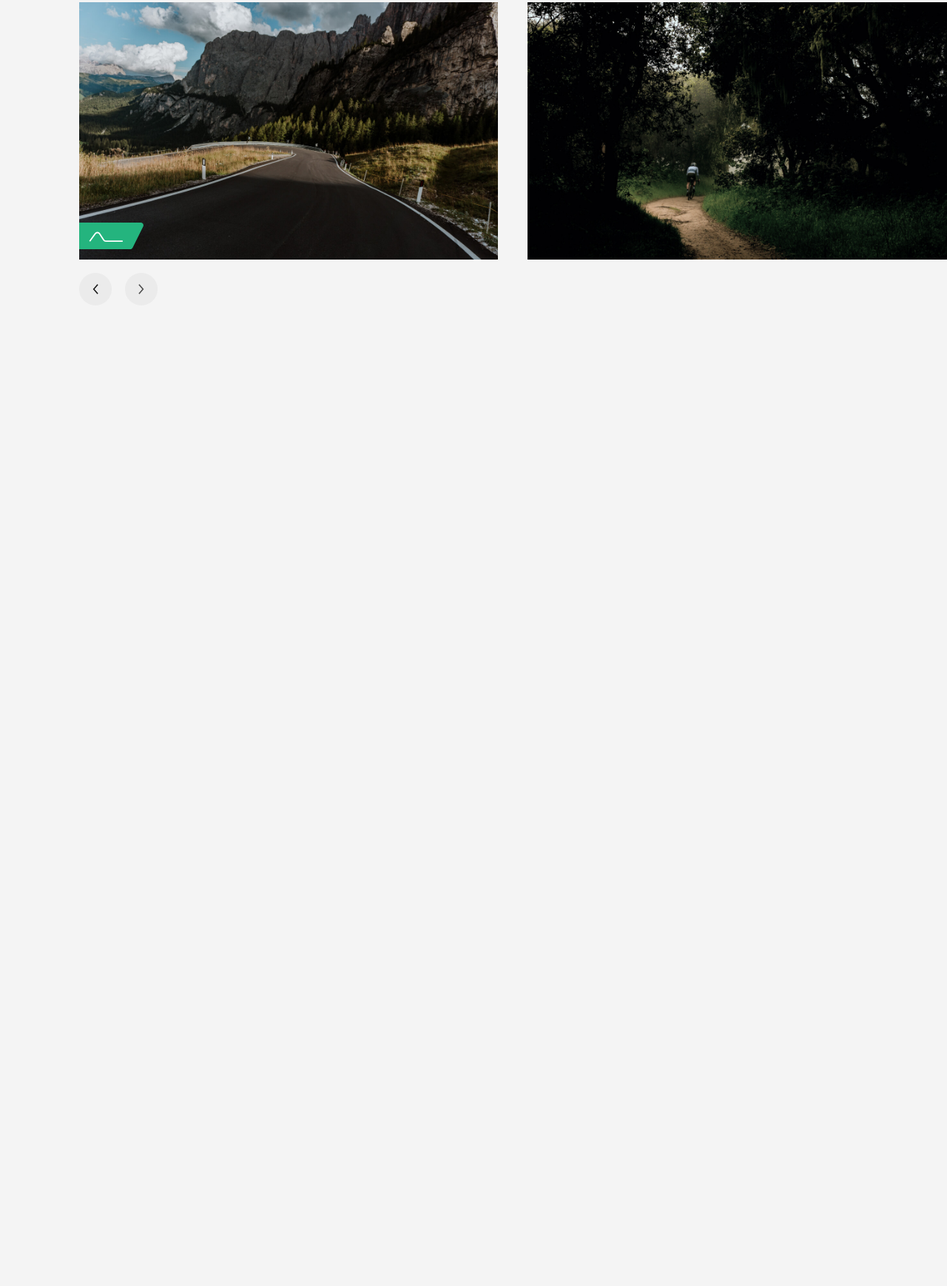
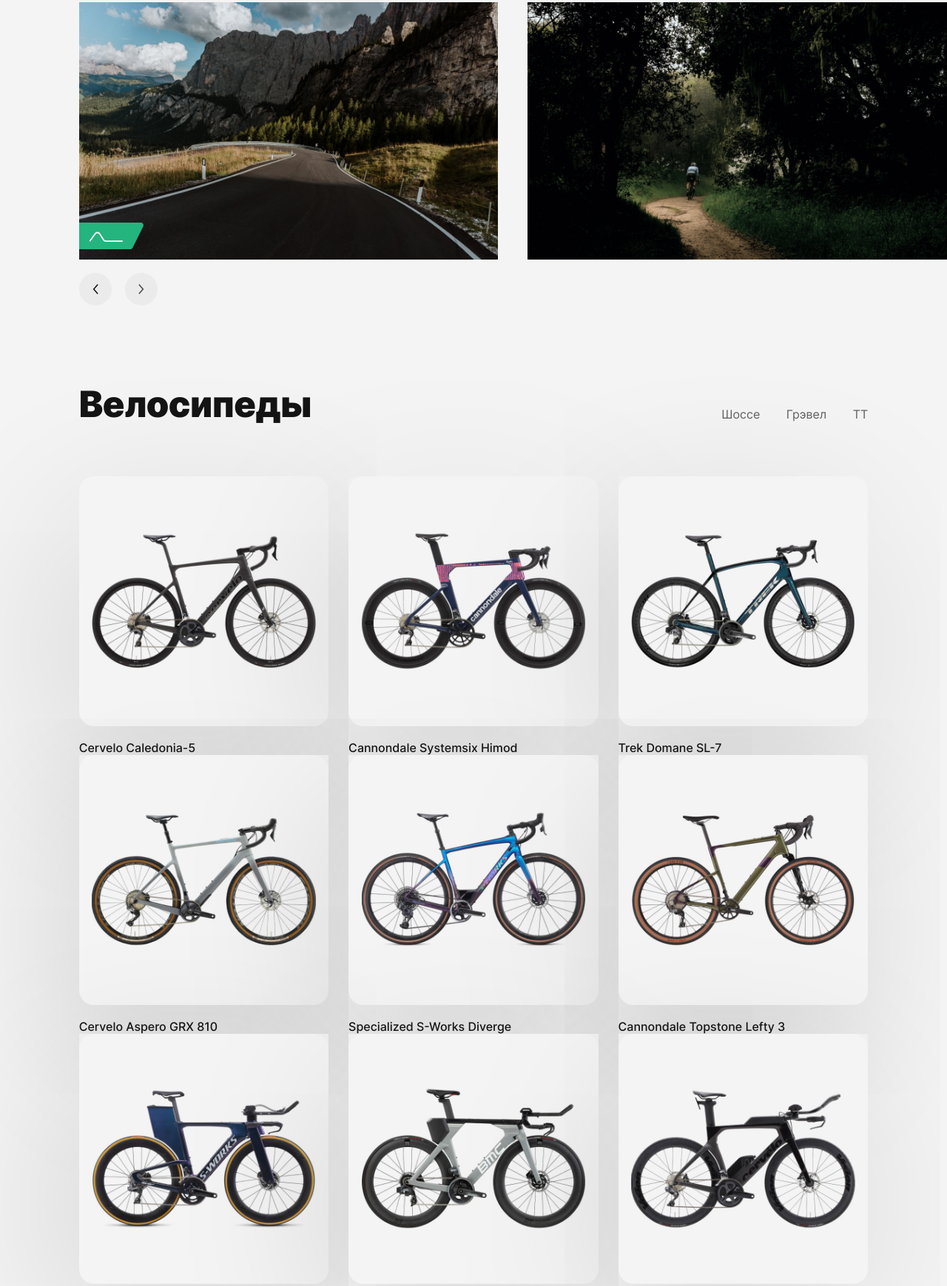
Before and after one commit to AlexeyGamovWVS/bycicles, a website built with webpack: page src/index.html in a window 1280 px wide. Shown: the part 1569-3308 px from the top of the page at 74% size. Before the commit the page ends 2036 px from the top, so only its background shows below. Built offline with nearby package versions, Linux system fonts and the light colour scheme; a web font is replaced by a local one.

Commit message:
feat: накинуть html и css для блока с табами

```diff
--- a/src/index.html
+++ b/src/index.html
@@ -1,14 +1,11 @@
 <!DOCTYPE html>
 <html lang="ru">
 	<head>
-	<meta charset="UTF-8">
-	<meta http-equiv="X-UA-Compatible" content="IE=edge">
-	<meta name="viewport" content="width=device-width, initial-scale=1.0">
+		<meta charset="UTF-8" />
+		<meta http-equiv="X-UA-Compatible" content="IE=edge" />
+		<meta name="viewport" content="width=device-width, initial-scale=1.0" />
 		<title>Road Club</title>
-	<meta
-      name="description"
-      content="Интернет магазин для велоспорта"
-    />
+		<meta name="description" content="Интернет магазин для велоспорта" />
 		<meta name="Author" content="Alexey Gamov" />
 		<link
 			rel="shortcut icon"
@@ -26,13 +23,19 @@
 				<nav class="header__nav">
 					<ul class="header__nav-list">
 						<li class="header__nav-item">
-						<a href="#" class="header__nav-link hover-transition">Покрытия и градиенты</a>
+							<a href="#" class="header__nav-link hover-transition"
+								>Покрытия и градиенты</a
+							>
 						</li>
 						<li class="header__nav-item">
-						<a href="#" class="header__nav-link hover-transition">Велосипеды</a>
+							<a href="#" class="header__nav-link hover-transition"
+								>Велосипеды</a
+							>
 						</li>
 						<li class="header__nav-item">
-						<a href="#" class="header__nav-link hover-transition">Тренировки</a>
+							<a href="#" class="header__nav-link hover-transition"
+								>Тренировки</a
+							>
 						</li>
 					</ul>
 				</nav>
@@ -46,12 +49,26 @@
 					<h1 class="hero__title fade-in-up">Шоссе, ТТ и&nbsp;Грэвел</h1>
 					<div class="hero__images-box">
 						<div class="hero__bike-fix fade-in">
-							<img src="<%=require('./images/byc-sh-02.jpg')%>" alt="Cannondale bycicle" class="hero__bike-img">
+							<img
+								src="<%=require('./images/byc-sh-02.jpg')%>"
+								alt="Cannondale bycicle"
+								class="hero__bike-img"
+							/>
 						</div>
-						<img src="<%=require('./images/hero-image.jpg')%>" alt="Велосипедист на лесной тропе в горах." class="hero__cover fade-in">
+						<img
+							src="<%=require('./images/hero-image.jpg')%>"
+							alt="Велосипедист на лесной тропе в горах."
+							class="hero__cover fade-in"
+						/>
 					</div>
-					<p class="hero__subtitle fade-in-up">Триатлонные старты, горные серпантины или грейвел заезды по живописным маршрутам – нужно только определиться с выбором велосипеда и отправиться в путь.</p>
-					<button type="button" class="button hero__button fade-in-up">Подробнее</button>
+					<p class="hero__subtitle fade-in-up">
+						Триатлонные старты, горные серпантины или грейвел заезды по
+						живописным маршрутам – нужно только определиться с выбором
+						велосипеда и отправиться в путь.
+					</p>
+					<button type="button" class="button hero__button fade-in-up">
+						Подробнее
+					</button>
 					<div class="hero__underline-box fade-in-up">
 						<p class="hero__additional-text">Cannondale Systemsix</p>
 						<div class="hero__line"></div>
@@ -62,9 +79,15 @@
 
 		<section class="section blockquote">
 			<div class="container blockquote__container">
-				<img src="<%=require('./images/quote.jpg')%>" alt="Велосипедист едет по горной дороге в лощине" class="blockquote__image fade-in-up">
+				<img
+					src="<%=require('./images/quote.jpg')%>"
+					alt="Велосипедист едет по горной дороге в лощине"
+					class="blockquote__image fade-in-up"
+				/>
 				<figure class="blockquote__content">
-					<blockquote class="blockquote__quote fade-in-up">«Катайся много или мало, долго или коротко, как хочешь - но катайся»</blockquote>
+					<blockquote class="blockquote__quote fade-in-up">
+						«Катайся много или мало, долго или коротко, как хочешь - но катайся»
+					</blockquote>
 					<figcaption class="blockquote__author fade-in-up">
 						<p class="blockquote__author-name">Эдди Меркс</p>
 						<p class="blockquote__author-status">Велогонщик</p>
@@ -79,15 +102,27 @@
 					<div class="roads__text-wrapper swiper-wrapper">
 						<div class="roads__text-slide swiper-slide">
 							<h2 class="roads__title">Шоссе</h2>
-							<p class="roads__subtitle">На шоссейном велосипеде можно ездить по асфальту на разных градиентах: будь то горы или равнины. Гонки проходят в командном пелотоне, но тренироваться можно и самостоятельно.</p>
+							<p class="roads__subtitle">
+								На шоссейном велосипеде можно ездить по асфальту на разных
+								градиентах: будь то горы или равнины. Гонки проходят в командном
+								пелотоне, но тренироваться можно и самостоятельно.
+							</p>
 						</div>
 						<div class="roads__text-slide swiper-slide">
 							<h2 class="roads__title">Грэвел</h2>
-							<p class="roads__subtitle">Грэвел похож на шоссейный велосипед, но конструкция рамы немного отличается, и на нём стоят более широкие покрышки, всё для того чтобы проехать по лёгкому бездорожью.</p>
+							<p class="roads__subtitle">
+								Грэвел похож на шоссейный велосипед, но конструкция рамы немного
+								отличается, и на нём стоят более широкие покрышки, всё для того
+								чтобы проехать по лёгкому бездорожью.
+							</p>
 						</div>
 						<div class="roads__text-slide swiper-slide">
 							<h2 class="roads__title">ТТ</h2>
-							<p class="roads__subtitle">ТТ — это велосипед для триатлона или раздельного старта, гооняют на таком велике только по равнинному асфальту, велик очень быстрые и аэродинамичный.</p>
+							<p class="roads__subtitle">
+								ТТ — это велосипед для триатлона или раздельного старта, гооняют
+								на таком велике только по равнинному асфальту, велик очень
+								быстрые и аэродинамичный.
+							</p>
 						</div>
 					</div>
 				</div>
@@ -96,28 +131,105 @@
 					<div class="roads__corusel-wrapper swiper-wrapper">
 						<div class="roads__corusel-slide swiper-slide">
 							<div class="roads__image-box">
-								<img src="<%=require('./images/shosse.jpg')%>" alt="Езда на велосипеде по шоссе." class="roads__image">
+								<img
+									src="<%=require('./images/shosse.jpg')%>"
+									alt="Езда на велосипеде по шоссе."
+									class="roads__image"
+								/>
 								<div class="roads__icon roads__icon_place_shosse"></div>
 							</div>
 						</div>
 						<div class="roads__corusel-slide swiper-slide">
 							<div class="roads__image-box">
-								<img src="<%=require('./images/gravel.jpg')%>" alt="Велоспорт: Грэвел." class="roads__image">
+								<img
+									src="<%=require('./images/gravel.jpg')%>"
+									alt="Велоспорт: Грэвел."
+									class="roads__image"
+								/>
 								<div class="roads__icon roads__icon_place_gravel"></div>
 							</div>
 						</div>
 						<div class="roads__corusel-slide swiper-slide">
 							<div class="roads__image-box">
-								<img src="<%=require('./images/TT.jpg')%>" alt="Велоспорт: TT." class="roads__image">
+								<img
+									src="<%=require('./images/TT.jpg')%>"
+									alt="Велоспорт: TT."
+									class="roads__image"
+								/>
 								<div class="roads__icon roads__icon_place_tt"></div>
 							</div>
 						</div>
 					</div>
 				</div>
 				<div class="roads__button-row">
-					<button type="button" aria-label="Предыдущий слайд." class="roads__button roads__button_type_prev hover-transition"></button>
-					<button type="button" aria-label="Следующий слайд." class="roads__button roads__button_type_next hover-transition"></button>
+					<button
+						type="button"
+						aria-label="Предыдущий слайд."
+						class="roads__button roads__button_type_prev hover-transition"
+					></button>
+					<button
+						type="button"
+						aria-label="Следующий слайд."
+						class="roads__button roads__button_type_next hover-transition"
+					></button>
 				</div>
+			</div>
+		</section>
+
+		<section class="section cycles">
+			<div class="container cycles__container">
+				<div class="cycles__header">
+					<h2 class="cycles__title">Велосипеды</h2>
+					<ul class="cycles__filters">
+						<li class="cycles__filter hover-transition">Шоссе</li>
+						<li class="cycles__filter hover-transition">Грэвел</li>
+						<li class="cycles__filter hover-transition">TT</li>
+					</ul>
+				</div>
+				<ul class="cycles__cards">
+					<li class="card">
+						<div class="card__img-box"><img src="<%=require('./images/byc-sh-01.jpg')%>" alt="Cervelo Caledonia-5." class="card__img"></div>
+						<p class="card__name">Cervelo Caledonia-5</p>
+					</li>
+					<li class="card">
+						<div class="card__img-box"><img src="<%=require('./images/byc-sh-02.jpg')%>" alt="Cannondale Systemsix Himod." class="card__img"></div>
+						<p class="card__name">Cannondale Systemsix Himod</p>
+					</li>
+					<li class="card">
+						<div class="card__img-box"><img src="<%=require('./images/byc-sh-03.jpg')%>" alt="Trek Domane SL-7." class="card__img"></div>
+						<p class="card__name">Trek Domane SL-7</p>
+					</li>
+				</ul>
+
+				<ul class="cycles__cards">
+					<li class="card">
+						<div class="card__img-box"><img src="<%=require('./images/byc-gr-01.jpg')%>" alt="Cervelo Aspero GRX 810." class="card__img"></div>
+						<p class="card__name">Cervelo Aspero GRX 810</p>
+					</li>
+					<li class="card">
+						<div class="card__img-box"><img src="<%=require('./images/byc-gr-02.jpg')%>" alt="Specialized S-Works Diverge." class="card__img"></div>
+						<p class="card__name">Specialized S-Works Diverge</p>
+					</li>
+					<li class="card">
+						<div class="card__img-box"><img src="<%=require('./images/byc-gr-03.jpg')%>" alt="Cannondale Topstone Lefty 3." class="card__img"></div>
+						<p class="card__name">Cannondale Topstone Lefty 3</p>
+					</li>
+				</ul>
+
+				<ul class="cycles__cards">
+					<li class="card">
+						<div class="card__img-box"><img src="<%=require('./images/byc-tt-01.jpg')%>" alt="Specialized S-Works Shiv." class="card__img"></div>
+						<p class="card__name">Specialized S-Works Shiv</p>
+					</li>
+					<li class="card">
+						<div class="card__img-box"><img src="<%=require('./images/byc-tt-02.jpg')%>" alt="BMC Timemachine 01 ONE." class="card__img"></div>
+						<p class="card__name">BMC Timemachine 01 ONE</p>
+					</li>
+					<li class="card">
+						<div class="card__img-box"><img src="<%=require('./images/byc-tt-03.jpg')%>" alt="Cervelo P-Series." class="card__img"></div>
+						<p class="card__name">Cervelo P-Series</p>
+					</li>
+				</ul>
 			</div>
 		</section>
 
--- /dev/null
+++ b/src/styles/blocks/card.scss
@@ -0,0 +1,30 @@
+.card {
+	display: flex;
+	flex-direction: column;
+	row-gap: rez(22);
+	background-color: $bg;
+
+	&:hover .card__name {
+		opacity: .75;
+	}
+	&__img-box {
+		display: flex;
+		justify-content: center;
+		align-items: center;
+		padding: rez(20);
+		overflow: hidden;
+		aspect-ratio: 1/1;
+		box-shadow: -20px 60px 220px rgba(0, 0, 0, 0.14);
+		border-radius: 20px;
+	}
+	&__img {
+		object-fit: cover;
+		object-position: center;
+		transition: transform .5s ease;
+	}
+	&__name {
+		@extend %darkText;
+		line-height: rez(22);
+		font-weight: 500;
+	}
+}
--- /dev/null
+++ b/src/styles/blocks/cycles.scss
@@ -0,0 +1,45 @@
+.cycles {
+
+	&__container {
+		padding-top: rez(60);
+		padding-bottom: rez(60);
+	}
+
+	&__header {
+		display: flex;
+		flex-direction: row;
+		align-items: flex-end;
+		justify-content: space-between;
+		margin-bottom: rez(80);
+	}
+	&__title {
+		max-width: rez(460);
+		@extend %titles;
+	}
+	&__filters {
+		display: flex;
+		flex-direction: row;
+		column-gap: rez(40);
+	}
+	&__filter {
+		@extend %text;
+
+		&:hover {
+			opacity: 0.6;
+		}
+
+		&_active {
+			color: $black15;
+			opacity: 1;
+			&:hover {
+				opacity: 0.75;
+			}
+		}
+	}
+	&__cards {
+		display: grid;
+		grid-template-columns: repeat(3, 1fr);
+		column-gap: rez(30);
+		row-gap: rez(30);
+	}
+}
--- a/src/styles/pages/index.scss
+++ b/src/styles/pages/index.scss
@@ -6,3 +6,5 @@
 @import "../blocks/blockquote.scss";
 @import "../blocks/swiper.scss";
 @import "../blocks/roads.scss";
+@import "../blocks/card.scss";
+@import "../blocks/cycles.scss";
```
Lines whose indentation alone changed are shown as unchanged.
